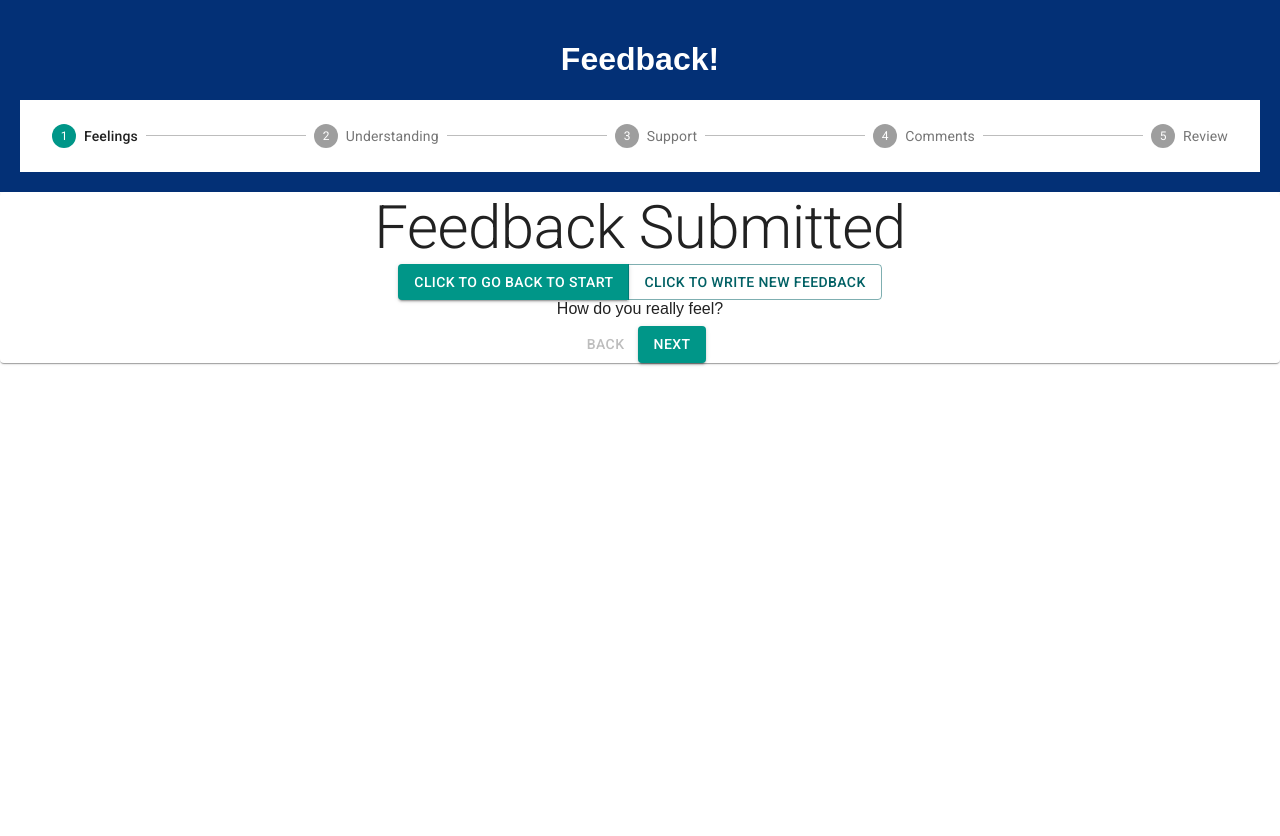
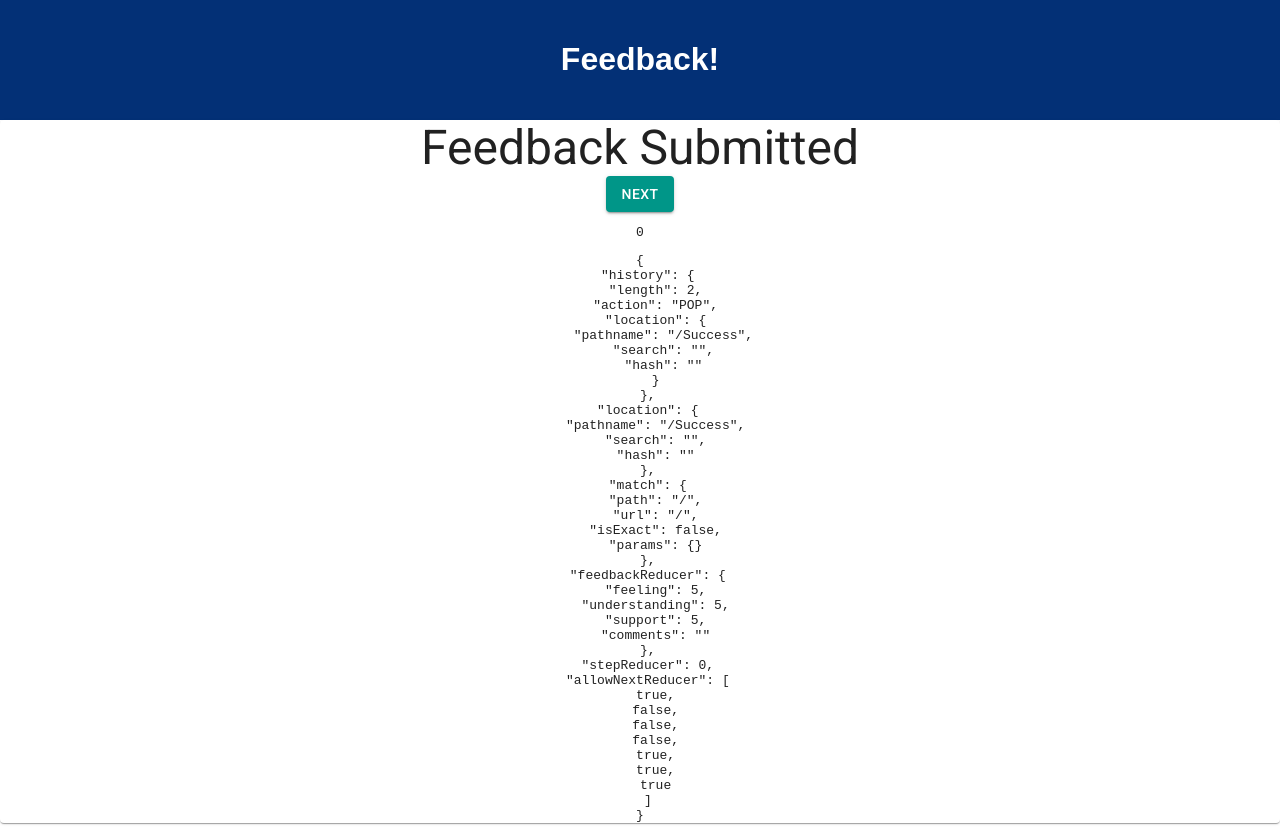
Before and after one commit to dhsearl/redux-feedback-loop-master, a React (Create React App) app: page /#/Success in a window 1280 px wide. Before the commit the page ends 800 px from the top, so only its background shows below. Built offline with nearby package versions, Linux system fonts and the light colour scheme.

Commit message:
Moved page tracking to footer for next/back buttons

```diff
--- a/src/components/App/App.css
+++ b/src/components/App/App.css
@@ -16,3 +16,7 @@
   margin-right: 1rem;
   width: 50%;
 }
+.MuiStepper-root {
+  background-color: #033076;
+
+}
--- a/src/components/App/App.js
+++ b/src/components/App/App.js
@@ -33,7 +33,8 @@ class App extends Component {
       <Route path="/Review" component={Review} />
       <Route path="/Success" component={Success} />
       <Route path="/Admin" component={Admin} />
-      <Footer />
+      <Route path="/" component={Footer} />
+    {/* //   <Footer /> */}
       </Paper>
 
       </Router>
--- a/src/components/Footer/Footer.js
+++ b/src/components/Footer/Footer.js
@@ -1,29 +1,10 @@
-import React, {Component} from 'react';
-import { Box, Button } from '@material-ui/core';
-import Typography from '@material-ui/core/Typography';
+import React, { Component } from 'react';
+import { Button, Typography } from '@material-ui/core'
 import { connect } from 'react-redux'
+import axios from 'axios'
 
 
-function getSteps() {
-  return ['Feelings', 'Understanding', 'Support','Comments','Review'];
-}
 
-function getStepContent(step) {
-  switch (step) {
-    case 0:
-        return 'How do you really feel?';
-    case 1:
-        return 'What IS true knowledge anyways?';
-    case 2:
-        return 'Luke is proud of you.';
-    case 3:
-        return 'Last chance to get it out';
-    case 4:
-        return 'How does it look?';
-    default:
-      return 'Unknown step';
-  }
-}
 
 class Footer extends Component {
 
@@ -32,51 +13,104 @@ class Footer extends Component {
     };
 
     handleNext = () => {
-    this.props.dispatch({type:"NEXT"})
+        this.props.dispatch({ type: "NEXT" })
+        this.getPage(this.props.stepReducer + 1)
     };
 
     handleBack = () => {
-    this.props.dispatch({type:"BACK"})
+        this.props.dispatch({ type: "BACK" })
+        this.getPage(this.props.stepReducer - 1)
     };
 
-  handleReset = () => {
-    this.props.dispatch({type:"RESET"})
-  };
+    handleSubmit = () => {
+        // POST feedback, reset page values, goto success page
+        axios.post('/feedback', this.props.feedbackReducer)
+            .then(() => {
+                this.props.dispatch({ type: "CLEAR" })
+                this.props.dispatch({ type: "NEXT" })
+                this.getPage(6)
+            })
+            .catch((error) => {
+                alert("Error sending feedback to database");
+                console.log("POST error was", error);
+            })
+    }
+
+// Footer controls the page view and holds all the buttons
+    getPage = (step) => {
+        switch (step) {
+            case 0:
+                this.props.history.push("/");
+                break;
+            case 1:
+                this.props.history.push("/PageOne");
+                break;
+            case 2:
+                this.props.history.push("/PageTwo");
+                break;
+            case 3:
+                this.props.history.push("/PageThree");
+                break;
+            case 4:
+                this.props.history.push("/PageFour");
+                break;
+            case 5:
+                this.props.history.push("/Review");
+                break;
+            case 6:
+                this.props.history.push("/Success");
+                break;
+            default:
+                return 'Unknown step';
+        }
+    }
 
     render() {
 
-    const steps = getSteps();
-    const activeStep  = this.props.stepReducer;
+        const activeStep = this.props.stepReducer;
+        console.log("active step is", activeStep);
+
 
         return (
+            <>
+                {/* Just show back to home on page 6 */}
+                {this.props.stepReducer === 6 ? (
 
-
-        <>
-          {this.props.stepReducer === steps.length ? (
                     <div>
                         <Typography>
                             All steps completed - you&apos;re finished
                         </Typography>
-              <Button onClick={this.handleReset}>
-                Reset
-              </Button>
+                        <Button color="secondary" onClick={() => this.getPage(0)}>Click to write new feedback</Button>
                     </div>
                 ) : (
                 <div>
-              <Box pb=".5rem" fontWeight="fontWeightLight">{getStepContent( Number(this.props.stepReducer) )}</Box>
-              <div>
+
+                        {/* Only show back once the survey has started. Only allow it after you've gone forward once. */}
+                        {this.props.stepReducer > 1 &&
                             <Button
-                  disabled={this.props.stepReducer === 0}
+                                disabled={this.props.stepReducer === 1}
                                 onClick={this.handleBack}>
                                 Back
-                </Button>
+                                </Button>}
+                        {/* Show Next or Review for most pages */}
+                        {this.props.stepReducer < 5 &&
                             <Button
                                 variant="contained"
                                 color="primary"
+                                disabled={Number(activeStep < 5 && !this.props.allowNextReducer[activeStep])}
                                 onClick={this.handleNext}>
-                  {Number(activeStep) === steps.length - 1 ? 'Submit' : 'Next'}
-                </Button>
-              </div>
+                                {Number(activeStep) === 4 ? 'Review' : 'Next'}
+                            </Button>}
+                        {/* Just show submit on page 5 */}
+                        {this.props.stepReducer === 5 &&
+                            <Button
+                                onClick={this.handleSubmit}>
+                                Submit
+                            </Button>}
+                        <pre>{activeStep}</pre>
+                        <pre>{JSON.stringify(this.props, null, 2)}</pre>
+
+
                     </div>
             )}
             </>
--- a/src/components/Header/Header.js
+++ b/src/components/Header/Header.js
@@ -1,63 +1,22 @@
-// import React, { Component } from 'react';
-// import { connect } from 'react-redux'
 
-// class Header extends Component {
-//   render() {
-//     return (
-
-//         // <header className="App-header">
-//         //   <h1 className="App-title">Feedback!</h1>
-//         //   <h4><i>Don't forget it!</i></h4>
-//         // </header>
-
-//     );
-//   }
-// }
-// const mapReduxStateToProps = (reduxState) => {
-//     return reduxState
-// }
-// export default connect(mapReduxStateToProps)(Header);
 import React, { Component } from 'react';
 import { withStyles } from '@material-ui/core/styles';
 import Stepper from '@material-ui/core/Stepper';
 import Step from '@material-ui/core/Step';
 import StepLabel from '@material-ui/core/StepLabel';
 import Box from '@material-ui/core/Box';
-import Typography from '@material-ui/core/Typography';
+// import Typography from '@material-ui/core/Typography';
 import { connect } from 'react-redux'
 
 const styles = theme => ({
     root: {
         width: '90%',
     },
-    button: {
-        marginRight: theme.spacing.unit,
-    },
-    instructions: {
-        marginTop: theme.spacing.unit,
-        marginBottom: theme.spacing.unit,
-    },
+
 });
 
 function getSteps() {
     return ['Feelings', 'Understanding', 'Support', 'Comments', 'Review'];
-}
-
-function getStepContent(step) {
-    switch (step) {
-        case 0:
-            return 'How do you really feel?';
-        case 1:
-            return 'What IS true knowledge anyways?';
-        case 2:
-            return 'Luke is proud of you.';
-        case 3:
-            return 'Last chance to get it out';
-        case 4:
-            return 'How does it look?';
-        default:
-            return 'Unknown step';
-    }
 }
 
 class Header extends Component {
@@ -69,19 +28,22 @@ class Header extends Component {
         return (
             <header className="App-header">
                 <h1 className="App-title">Feedback!</h1>
+
+                {/* Show Stepper only if we're off the main page */}
+                {this.props.stepReducer !== 0 && this.props.stepReducer !==6 &&
                 <Box display={{ xs: 'none',sm: 'block' }}>
-                    <Stepper activeStep={this.props.stepReducer} >
+                    <Stepper activeStep={this.props.stepReducer-1} >
                         {steps.map((label, index) => {
                             const props = {};
                             const labelProps = {};
                             return (
                                 <Step key={label} {...props}>
-                                    <StepLabel {...labelProps}>{label}</StepLabel>
+                                    <StepLabel styles={{color:"white"}} {...labelProps}>{label}</StepLabel>
                                 </Step>
                             );
                         })}
                     </Stepper>
-                </Box>
+                </Box>}
             </header>
 
 
--- a/src/components/PageFour/PageFour.js
+++ b/src/components/PageFour/PageFour.js
@@ -1,27 +1,16 @@
 import React, { Component } from 'react';
 import { connect } from 'react-redux'
-import {Button, TextField, Grid, Typography} from '@material-ui/core';
+import { TextField, Grid, Typography } from '@material-ui/core';
 
 
 
 class PageFour extends Component {
-
-
     handleChange=(event) => {
             this.props.dispatch({type:"ADD", payload:{property:"comments", value: event.target.value}});
     }
-
-        handleClick = () => {
-
-                this.props.history.push("/Review");
-        }
-
-
     render() {
-
         return (
             <>
-
             <Grid
                 container
                 direction="column"
@@ -29,7 +18,6 @@ class PageFour extends Component {
                 alignItems="center"
             >
             <Typography variant="h4">Additonal Comments</Typography>
-
             <TextField
             id="filled-textarea"
             label="Optional"
@@ -41,15 +29,11 @@ class PageFour extends Component {
             margin="normal"
             variant="filled"
             />
-
-                        <Button color="primary" onClick={this.handleClick}>Next</Button>
             </Grid>
             </>
-
         )}}
 
 const mapReduxStateToProps = (reduxState) => {
         return reduxState
 }
-// export default connect(mapReduxStateToProps)(withStyles(styles)(PageFour));
 export default connect(mapReduxStateToProps)(PageFour);
--- a/src/components/PageOne/PageOne.js
+++ b/src/components/PageOne/PageOne.js
@@ -2,25 +2,13 @@ import React, { Component } from 'react';
 import { connect } from 'react-redux'
 import InputRange from 'react-input-range';
 import 'react-input-range/lib/css/index.css'
-import {Button} from '@material-ui/core'
+
 
 
 class PageOne extends Component {
-    state={
-        // Require some user input before allowing next button
-        allowNext: false,
+    allowNextPage = () =>{
+        this.props.dispatch({type:"ALLOW_NEXT", payload: this.props.stepReducer})
     }
-    allowNextPage = () =>{
-        this.setState({
-            allowNext: true,
-        })
-    }
-
-    handleClick = () => {
-            if(this.state.allowNext) this.props.history.push("/PageTwo")
-            else alert("Input Needed")
-    }
-
     render() {
         return (
                 <>
@@ -32,9 +20,6 @@ class PageOne extends Component {
                     value={this.props.feedbackReducer.feeling}
                     onChange={feeling => this.props.dispatch({type:"ADD",payload:{property:"feeling",value:feeling}})}
                     onChangeStart={this.allowNextPage} />
-
-                <Button color="primary" onClick={this.handleClick}>NEXT</Button>
-
                 </>
 
         )
--- a/src/components/PageThree/PageThree.js
+++ b/src/components/PageThree/PageThree.js
@@ -2,35 +2,22 @@ import React, { Component } from 'react';
 import { connect } from 'react-redux'
 import InputRange from 'react-input-range';
 import 'react-input-range/lib/css/index.css'
-import { Button } from '@material-ui/core'
+
 
 class PageThree extends Component {
-        state={
-                allowNext: false,
+    allowNextPage = () =>{
+        this.props.dispatch({type:"ALLOW_NEXT", payload: this.props.stepReducer})
     }
-                handleClick = () => {
-                        if(this.state.allowNext) this.props.history.push("/PageFour")
-                        else alert("Input Needed")
-                }
-                allowNextPage = () =>{
-                    this.setState({
-                        allowNext: true,
-                    })
-                }
-
     render() {
         return (
             <>
             <h1>How well are you being supported?</h1>
-                                <form>
             <InputRange
                 maxValue={10}
                 minValue={0}
                 value={this.props.feedbackReducer.support}
                 onChange={support => this.props.dispatch({type:"ADD",payload:{ property:"support", value:support}})}
                 onChangeStart={this.allowNextPage} />
-                                <Button color="primary" onClick={this.handleClick}>Next</Button>
-                                </form>
             </>
 
         )}}
--- a/src/components/PageTwo/PageTwo.js
+++ b/src/components/PageTwo/PageTwo.js
@@ -2,22 +2,12 @@ import React, { Component } from 'react';
 import { connect } from 'react-redux'
 import InputRange from 'react-input-range';
 import 'react-input-range/lib/css/index.css'
-import {Button} from '@material-ui/core'
+
 
 class PageTwo extends Component {
-        state={
-                allowNext: false,
+    allowNextPage = () =>{
+        this.props.dispatch({type:"ALLOW_NEXT", payload: this.props.stepReducer})
     }
-        handleClick = () => {
-                if(this.state.allowNext) this.props.history.push("/PageThree")
-                else alert("Input Needed")
-        }
-        allowNextPage = () =>{
-                this.setState({
-                allowNext: true,
-                })
-        }
-
     render() {
         return (
             <>
@@ -29,8 +19,6 @@ class PageTwo extends Component {
                     value={this.props.feedbackReducer.understanding}
                     onChange={understanding => this.props.dispatch({type:"ADD",payload:{property:"understanding",value:understanding}})}
                     onChangeStart={this.allowNextPage} />
-                        <Button color="primary" onClick={this.handleClick}>Next</Button>
-
             </>
 
         )
--- a/src/components/Review/Review.js
+++ b/src/components/Review/Review.js
@@ -1,27 +1,10 @@
 import React, { Component } from 'react';
 import { connect } from 'react-redux'
 import Score from '../Score/Score'
-import axios from 'axios'
-import { Button, Typography, Grid, Box} from '@material-ui/core'
+
+import { Typography, Grid, Box} from '@material-ui/core'
 
 class Review extends Component {
-
-
-    handleClick = () => {
-        this.sendToDatabase();
-    }
-
-    sendToDatabase = () => {
-        axios.post('/feedback', this.props.feedbackReducer)
-            .then(() => {
-                this.props.dispatch({ type: "CLEAR" })
-                this.props.history.push("/Success");
-            })
-            .catch((error) => {
-                alert("Error sending feedback to database");
-                console.log("POST error was", error);
-            })
-    }
 
     render() {
         return (
@@ -39,10 +22,8 @@ class Review extends Component {
                 {this.props.feedbackReducer.comments.length > 0
                     && <Box>Additionally:  {this.props.feedbackReducer.comments}</Box>
                 }
-
-
             </Grid>
-            <Button variant="outlined" color="default" onClick={this.handleClick}>Submit</Button></>
+            </>
         )
     }
 }
--- a/src/components/Success/Success.js
+++ b/src/components/Success/Success.js
@@ -1,37 +1,15 @@
 import React, { Component } from 'react';
 import { connect } from 'react-redux'
-import { Button, ButtonGroup, Typography } from '@material-ui/core'
+import { Typography } from '@material-ui/core'
 
 
 class Success extends Component {
 
-    handleChangeFor = (event, el) => {
-        this.setState({
-            [el]: event.target.value,
-        });
-    }
-
-    handleClick = (page) => {
-        // Let the user select
-        this.props.history.push(page);
-    }
-
-
     render() {
         return (
-            <>
-                <Typography variant="h2">Feedback Submitted</Typography>
-                <ButtonGroup>
-                    <Button variant="contained" color="primary" onClick={() => this.handleClick('/')}>Click to go back to start</Button>
-                    <Button color="secondary" onClick={() => this.handleClick('/PageOne')}>Click to write new feedback</Button>
-                </ButtonGroup>
-            </>
-
+                <Typography variant="h3">Feedback Submitted</Typography>
         )
     }
 }
 
-const mapReduxStateToProps = (reduxState) => {
-    return reduxState
-}
-export default connect(mapReduxStateToProps)(Success);
+export default connect()(Success);
--- a/src/index.js
+++ b/src/index.js
@@ -10,7 +10,7 @@ import { Provider } from 'react-redux';
 
 // Themes
 import { createMuiTheme, MuiThemeProvider } from '@material-ui/core/styles';
-import { teal, cyan, red, purple } from '@material-ui/core/colors';
+import { teal, cyan, red } from '@material-ui/core/colors';
 
 
 const theme = createMuiTheme({
@@ -23,44 +23,80 @@ const theme = createMuiTheme({
         contrastThreshold: 3,
         tonalOffset: 0.2,
     },
-  spacing:
-      8,
-});
+    spacing: 8,
+    overrides: {
+        MuiStepper: {
+            root: {
+                background: "#033076",
+            }
+        },
+        MuiStepLabel: {
+            label: {
+                color: "white"
+            },
+            active: {
+                color: "white"
+            },
+            completed: {
+                color: "white"
+            }
+        }
+    }
+}
+);
 console.log(theme);
 
 const initialState = {
     feeling: 5,
     understanding: 5,
     support: 5,
-    comments:''
+    comments: ''
 }
 
-const feedbackReducer = ( state=initialState , action ) => {
-    if(action.type==="ADD"){
+const feedbackReducer = (state = initialState, action) => {
+    if (action.type === "ADD") {
         let property = action.payload.property;
-        return { ...state, [property]: action.payload.value}
-    } else if (action.type ==="CLEAR"){
+        return { ...state, [property]: action.payload.value }
+    } else if (action.type === "CLEAR") {
         return initialState
     }
-    return state;
+    return state
 }
 
-const stepReducer = ( state=0, action ) => {
-    if(action.type==="NEXT") {
-        return state +1
-    } else if(action.type==="BACK"){
-        return state -1
-    } else if(action.type==="RESET"){
+const stepReducer = (state = 0, action) => {
+    if (action.type === "NEXT") {
+        return state + 1
+    } else if (action.type === "BACK") {
+        return state - 1
+    } else if (action.type === "RESET") {
         return 0
+    } else if (action.type ==="SET"){
+        return action.payload
+    }
+    return state
+}
+
+// The array indexes match the page numbers from 0-home to 6-Success
+const allowNextPageArray = [true,false,false,false,true,true,true]
+const allowNextReducer = (state = allowNextPageArray, action)=>{
+    if (action.type ==="ALLOW_NEXT"){
+        return state.map((page, i)=>{
+            if(action.payload === i) page = true;
+            return page
+        })}
+     else if (action.type==="CLEAR"){
+        return allowNextPageArray
     }
     return state
 }
 
 
+
 const storeInstance = createStore(
     combineReducers({
         feedbackReducer,
-        stepReducer
+        stepReducer,
+        allowNextReducer,
     })
 )
     ReactDOM.render(<Provider store={storeInstance}><MuiThemeProvider theme={theme}><App /></MuiThemeProvider></Provider>, document.getElementById('root'));
```
Also changed, not shown: src/components/Home/Home.js (+5 -2 lines). Lines whose indentation alone changed are shown as unchanged.
